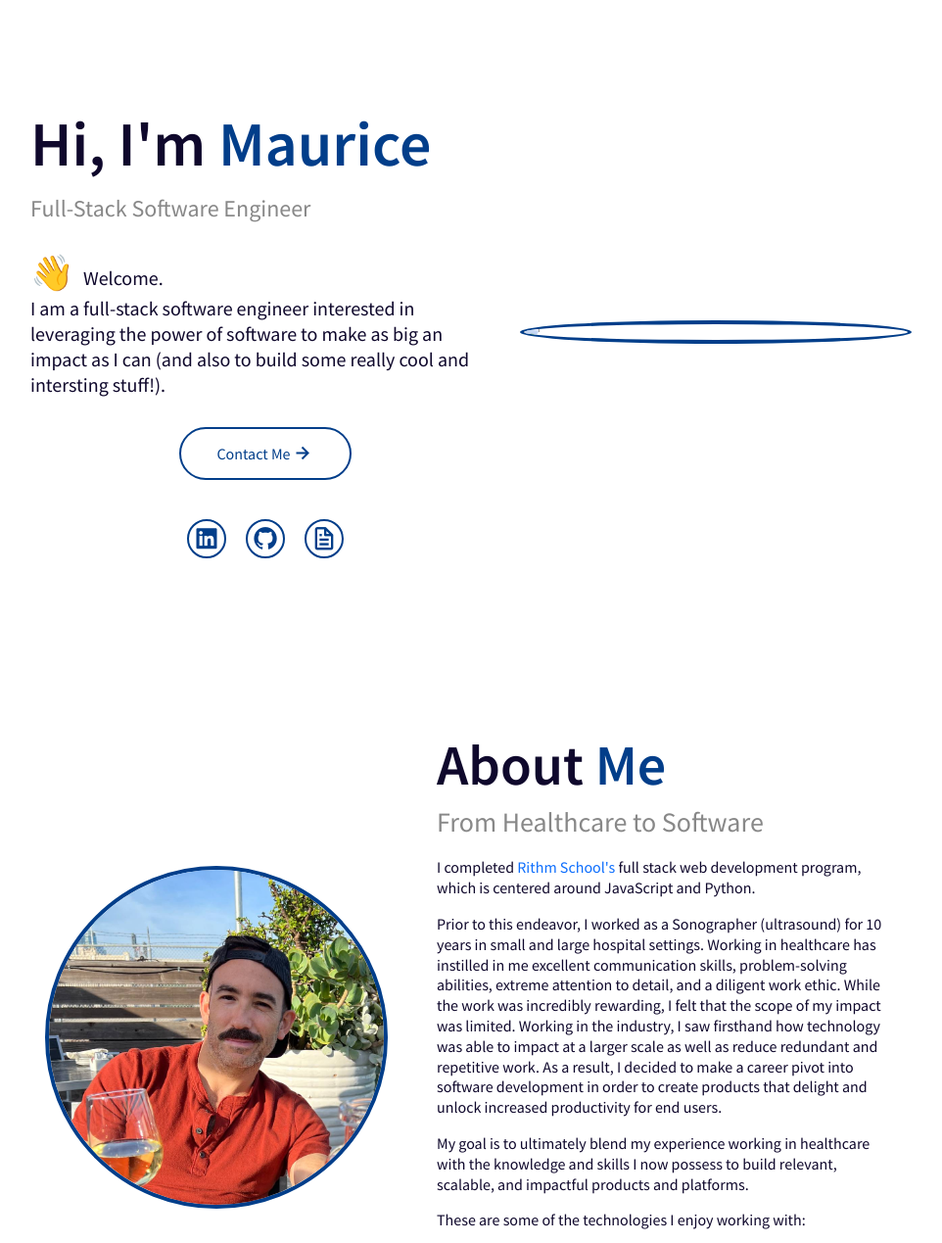
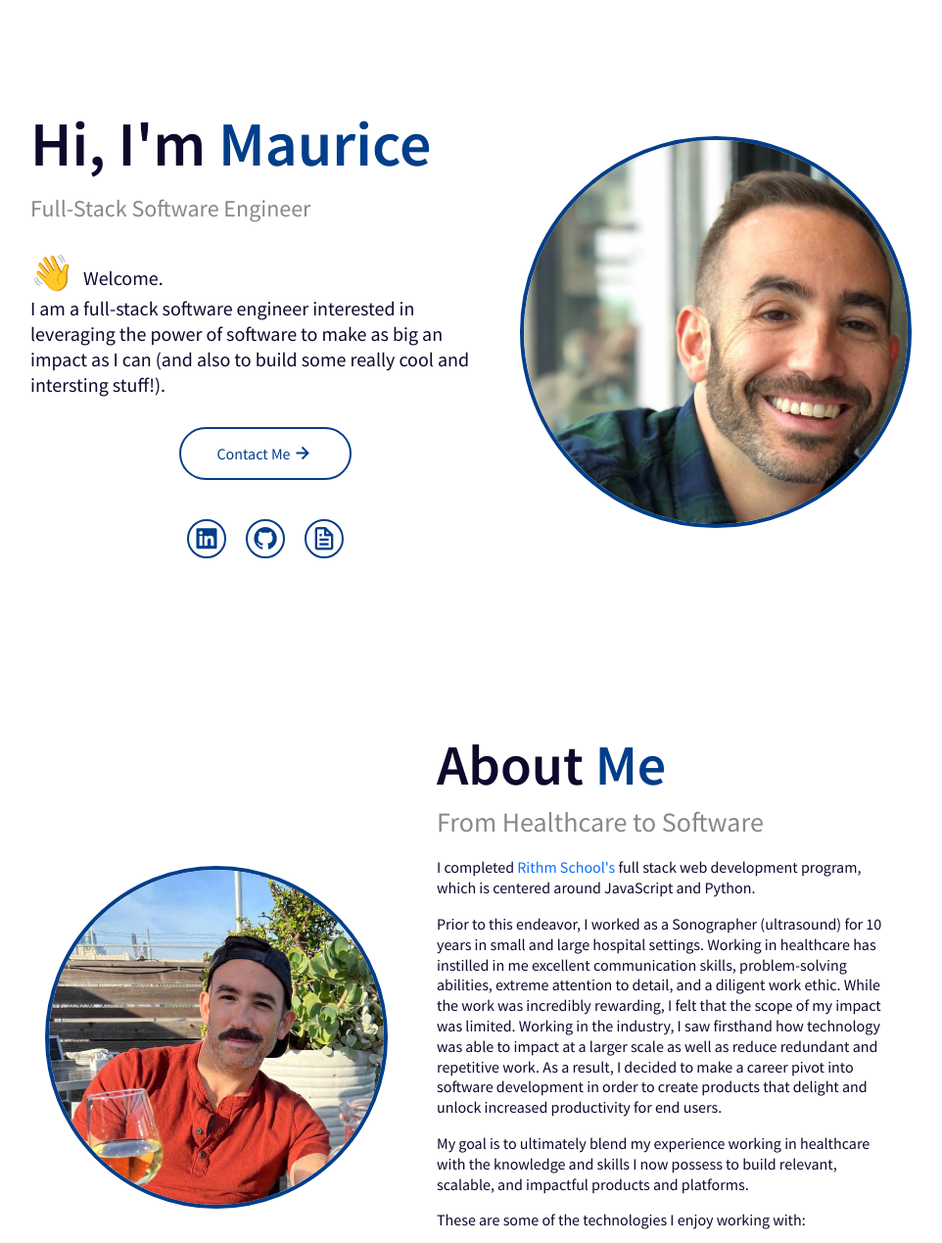
Before and after one commit to maurice-baez/website, a plain HTML site: page index.html in a window 1280 px wide. Shown: the part 120-1389 px from the top of the page at 98% size, without its empty margins (159-1121 px from the left). Drawn offline with nearby package versions, Linux system fonts and the light colour scheme.

Commit message:
deleted unused files

```diff
--- a/index.html
+++ b/index.html
@@ -83,7 +83,7 @@
                         </div>
                     </div>
                     <div class="intro__img">
-                        <img src="images/intropic.jpg alt="The only decent picture of Maurice that exists">
+                        <img src="images/intropicimg.jpg" alt="The only decent picture of Maurice that exists">
                     </div>
                 </div>
             </div>
@@ -95,7 +95,7 @@
             <div class="about__container container">
                 <div class="about__body">
                     <div class="about__img">
-                        <img src="images/aboutme.jpg" alt="Maurice trying to look ok">
+                        <img src="images/aboutmeimg.jpg" alt="Maurice trying to look ok">
                     </div>
                     <div class="about__content">
                         <h1 class="about__title">About <span>Me</span></h1>
```
Also changed, not shown: images/aboutme.jpg (deleted), images/aboutmeimg.jpg (added), images/intropic.jpg (deleted), images/intropicimg.jpg (added), 2 other files.
